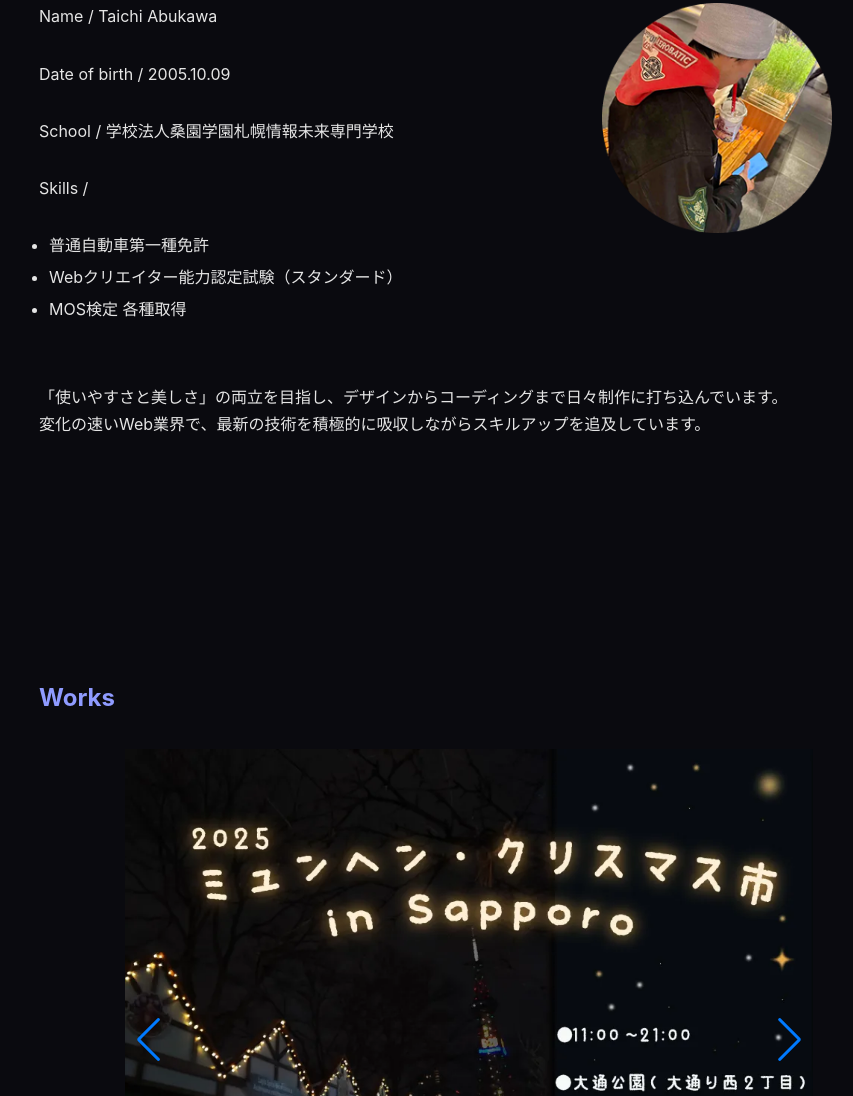
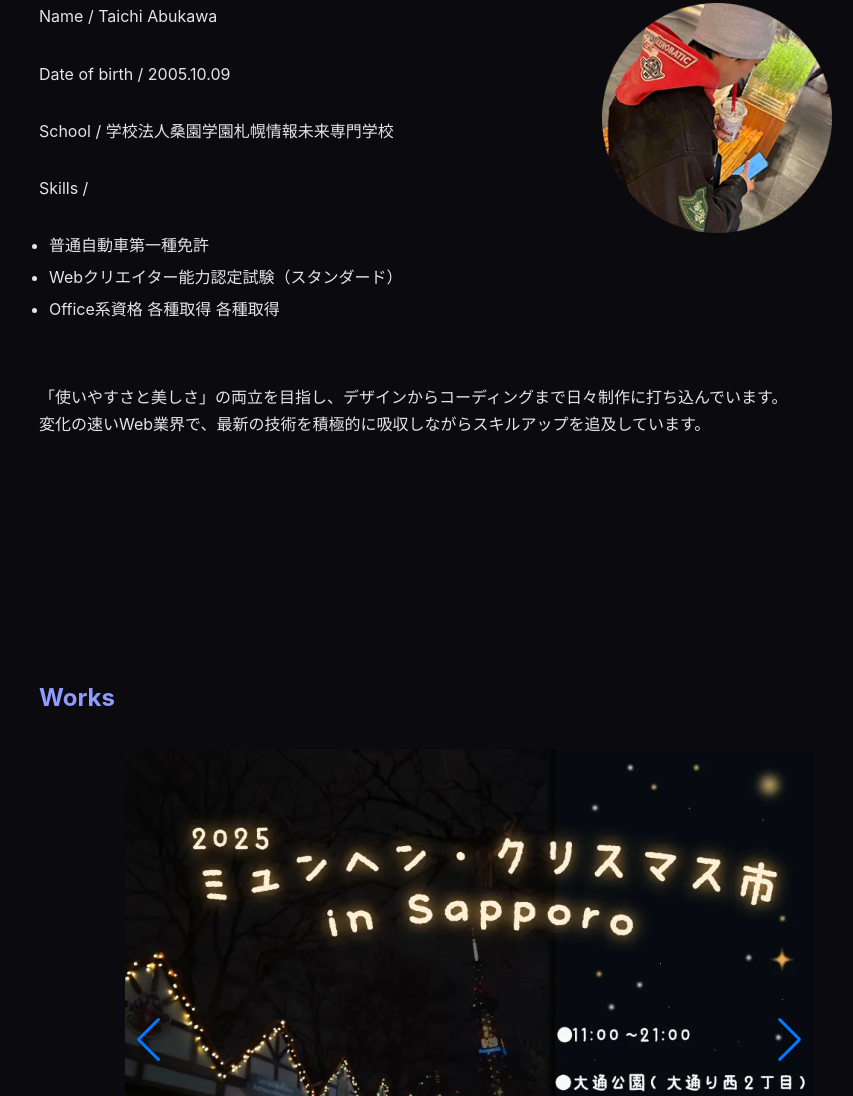
Before and after one commit to abukawa1009-wq/abukawa-Portfolio, a plain HTML site: page index.html in a window 1280 px wide. Shown: the part 1495-2591 px from the top of the page, without its empty margins (171-1024 px from the left). Drawn offline with nearby package versions, Linux system fonts and the light colour scheme.

Commit message:
Update skills list in index.html

```diff
--- a/index.html
+++ b/index.html
@@ -57,7 +57,7 @@
               <ul>
                 <li>普通自動車第一種免許</li>
                 <li>Webクリエイター能力認定試験（スタンダード）</li>
-                <li>MOS検定 各種取得</li>
+                <li>Office系資格 各種取得 各種取得</li>
               </ul>
             </div>
           </div>
```
